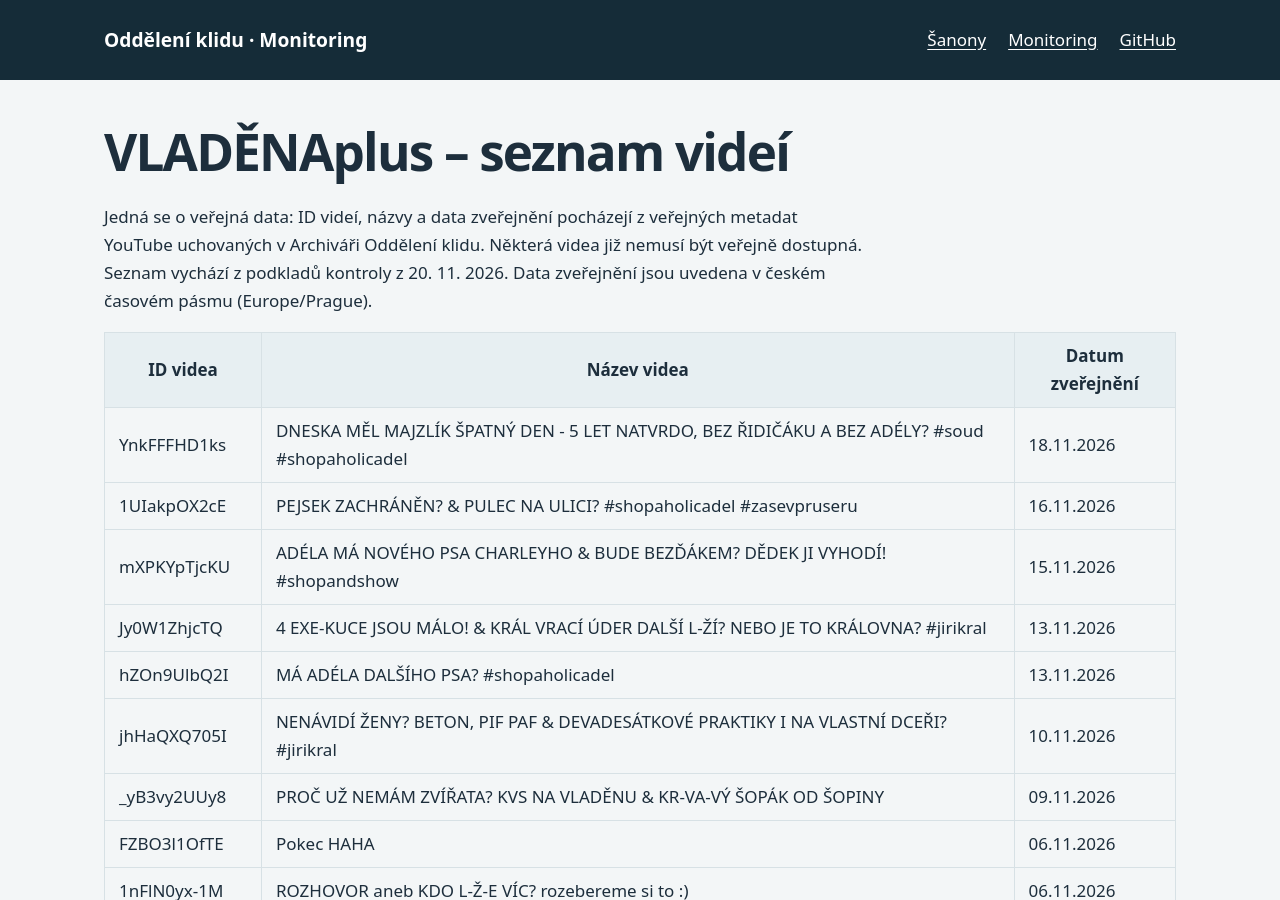
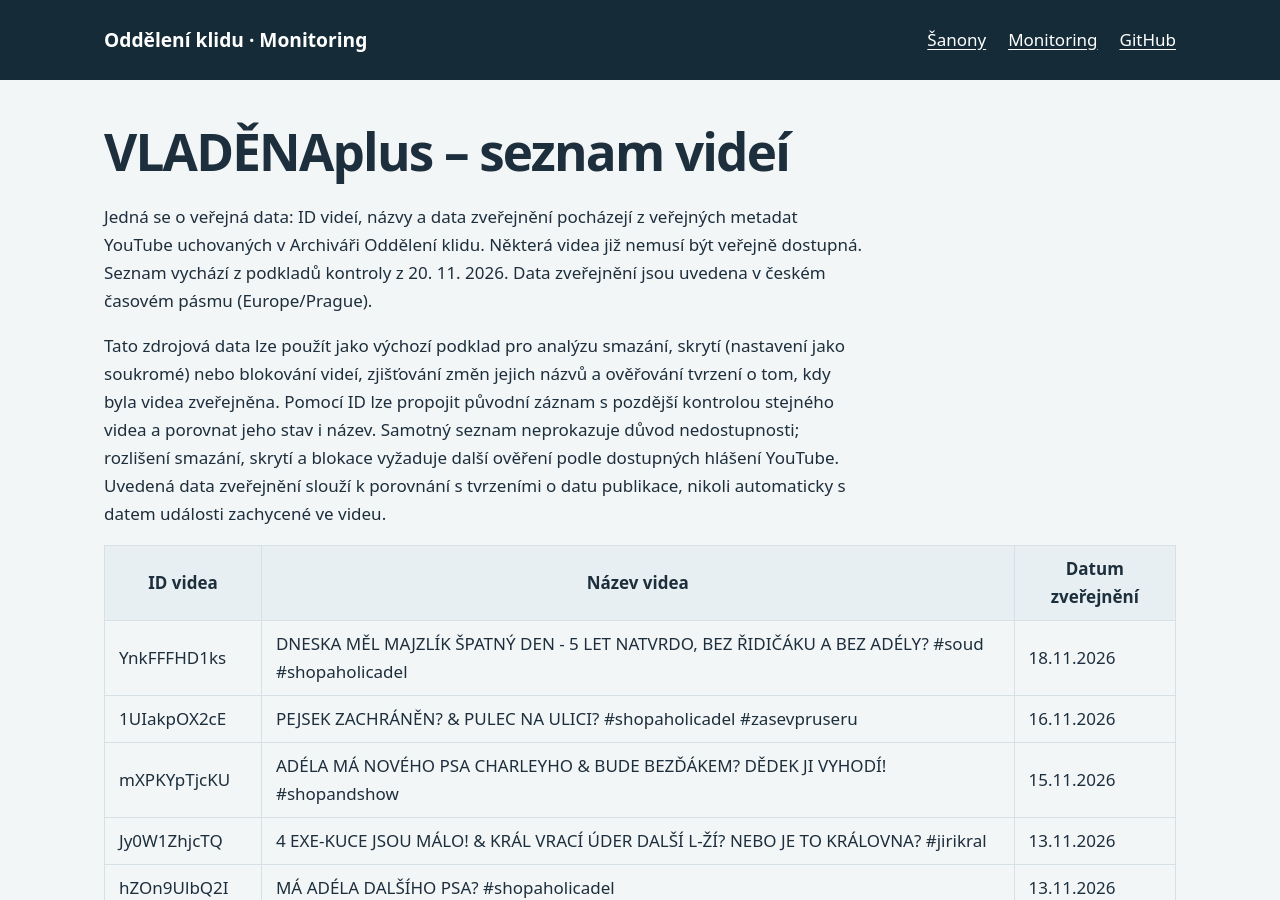
Before and after one commit to oddeleniklidu/monitoring, a Jekyll site: the page built from Případ VLaděnaPlus a ztracená videa/VLADENAplus_ID_nazvy_data.md, in a window 1280 px wide and 900 px high. Built offline with Jekyll 4.4.1, drawn with Linux system fonts in a browser that asks for light colours; our own code applies the rules of GitHub Pages for plain Markdown files.

Commit message:
Explain uses and limits of archived video metadata

```diff
--- a/Případ VLaděnaPlus a ztracená videa/VLADENAplus_ID_nazvy_data.md
+++ b/Případ VLaděnaPlus a ztracená videa/VLADENAplus_ID_nazvy_data.md
@@ -1,6 +1,8 @@
 # VLADĚNAplus – seznam videí
 
 Jedná se o veřejná data: ID videí, názvy a data zveřejnění pocházejí z veřejných metadat YouTube uchovaných v Archiváři Oddělení klidu. Některá videa již nemusí být veřejně dostupná. Seznam vychází z podkladů kontroly z 20. 11. 2026. Data zveřejnění jsou uvedena v českém časovém pásmu (Europe/Prague).
+
+Tato zdrojová data lze použít jako výchozí podklad pro analýzu smazání, skrytí (nastavení jako soukromé) nebo blokování videí, zjišťování změn jejich názvů a ověřování tvrzení o tom, kdy byla videa zveřejněna. Pomocí ID lze propojit původní záznam s pozdější kontrolou stejného videa a porovnat jeho stav i název. Samotný seznam neprokazuje důvod nedostupnosti; rozlišení smazání, skrytí a blokace vyžaduje další ověření podle dostupných hlášení YouTube. Uvedená data zveřejnění slouží k porovnání s tvrzeními o datu publikace, nikoli automaticky s datem události zachycené ve videu.
 
 | ID videa | Název videa | Datum zveřejnění |
 | --- | --- | --- |
```
